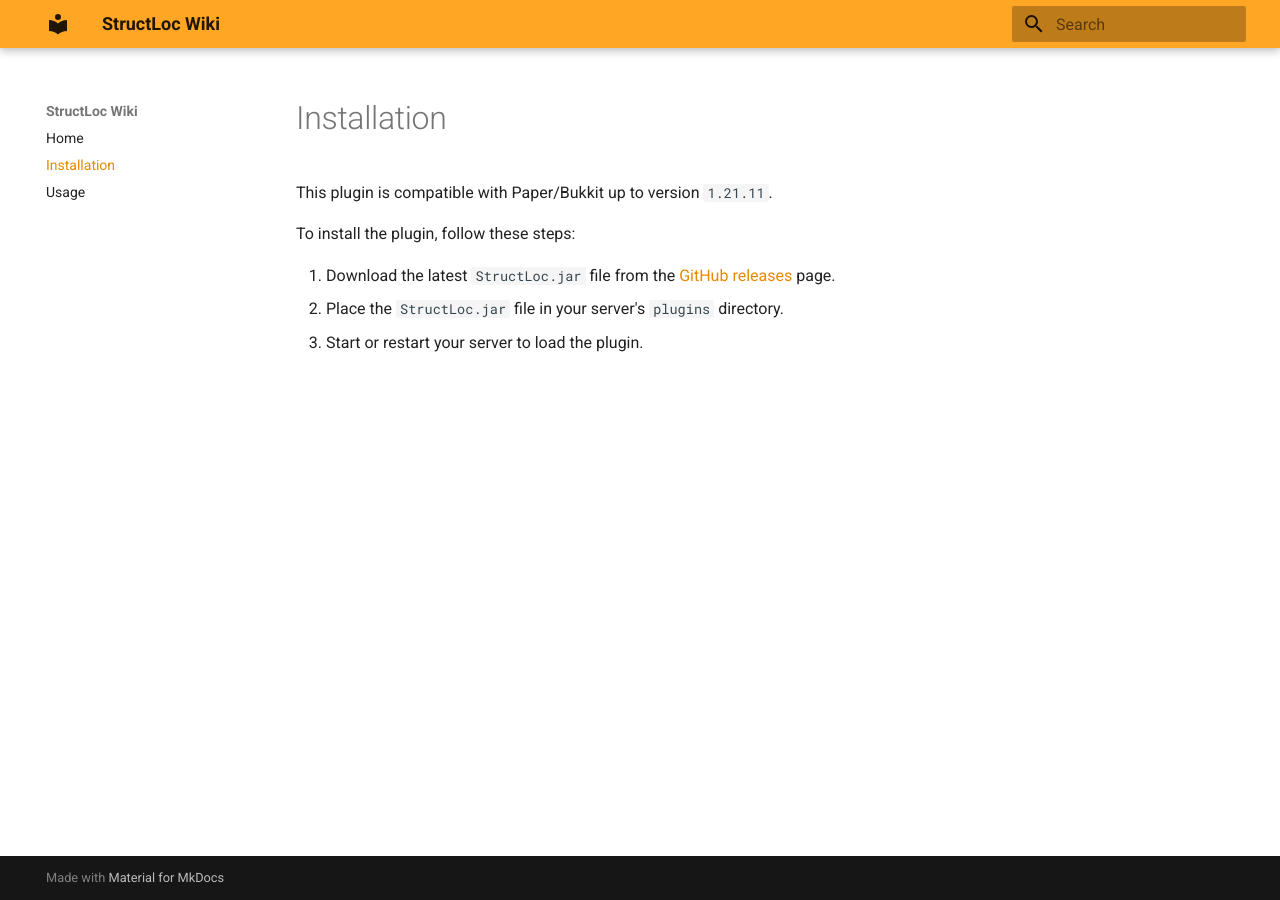
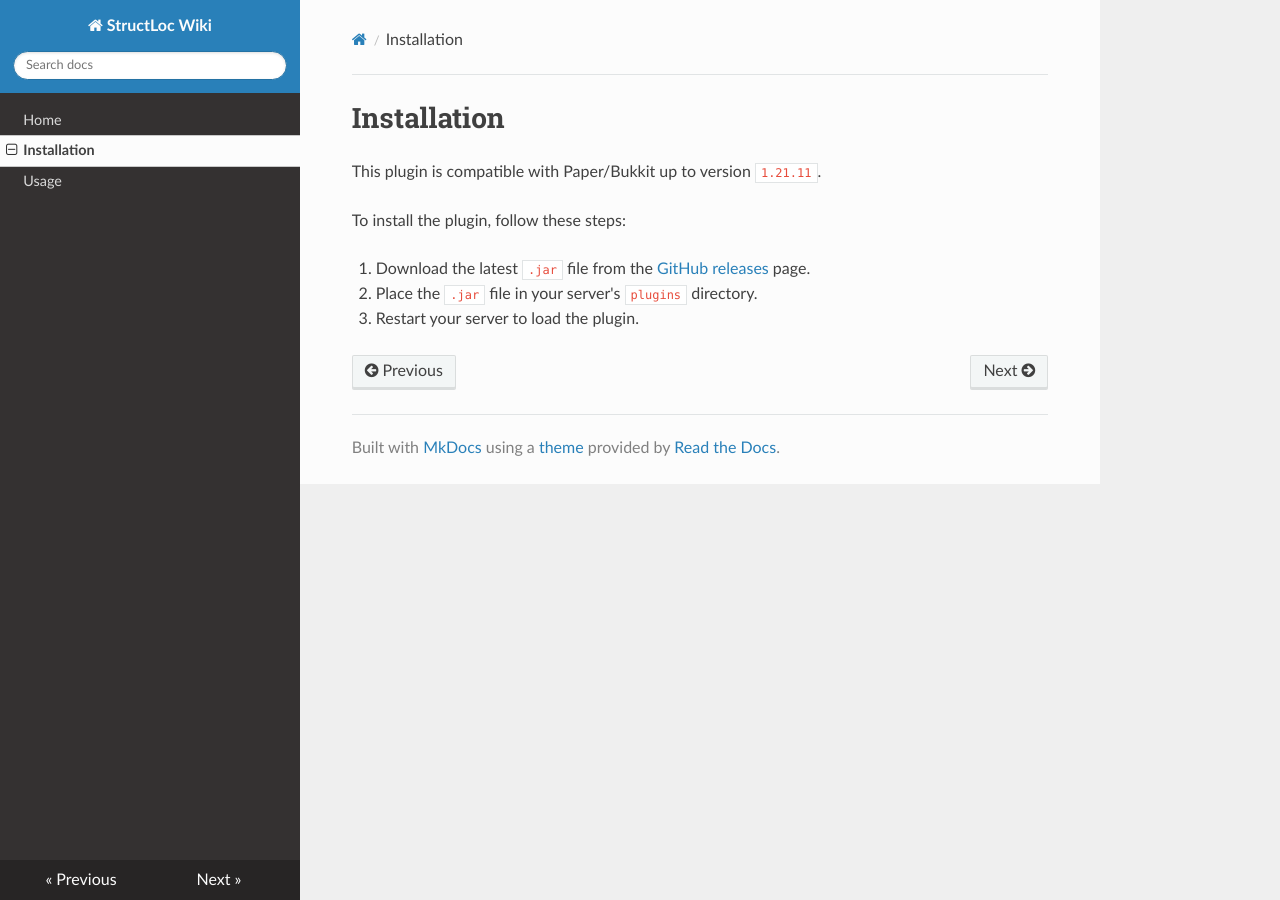
Before and after one commit to itsPolson/StructLoc, an MkDocs documentation site: the page built from docs/installation.md, in a window 1280 px wide. Built offline with MkDocs 1.6.1, drawn with Linux system fonts in a browser that asks for light colours; nearby versions of some CDN libraries.

Commit message:
Refactor docs and change mkdocs theme

```diff
--- a/docs/installation.md
+++ b/docs/installation.md
@@ -4,6 +4,6 @@ This plugin is compatible with Paper/Bukkit up to version `1.21.11`.
 
 To install the plugin, follow these steps:
 
-1. Download the latest `StructLoc.jar` file from the [GitHub releases](https://github.com/StructLoc/StructLoc/releases) page.
-2. Place the `StructLoc.jar` file in your server's `plugins` directory.
-3. Start or restart your server to load the plugin.
+1. Download the latest `.jar` file from the [GitHub releases](https://github.com/itsPolson/StructLoc/releases) page.
+2. Place the `.jar` file in your server's `plugins` directory.
+3. Restart your server to load the plugin.
--- a/mkdocs.yml
+++ b/mkdocs.yml
@@ -1,15 +1,10 @@
 site_name: StructLoc Wiki
 theme:
-  name: material
-  palette:
-    primary: orange
-    accent: orange
-features:
-  - content.code.copy
-markdown_extensions:
-  - admonition
-  - pymdownx.details
-  - pymdownx.superfences
+  name: readthedocs
+  highlightjs: true
+  hljs_languages:
+    - yaml
+    - markdown
 
 nav:
   - Home: index.md
```
Also changed, not shown: docs/index.md (+5 -0 lines), docs/usage.md (+2 -0 lines), 1 other file.
